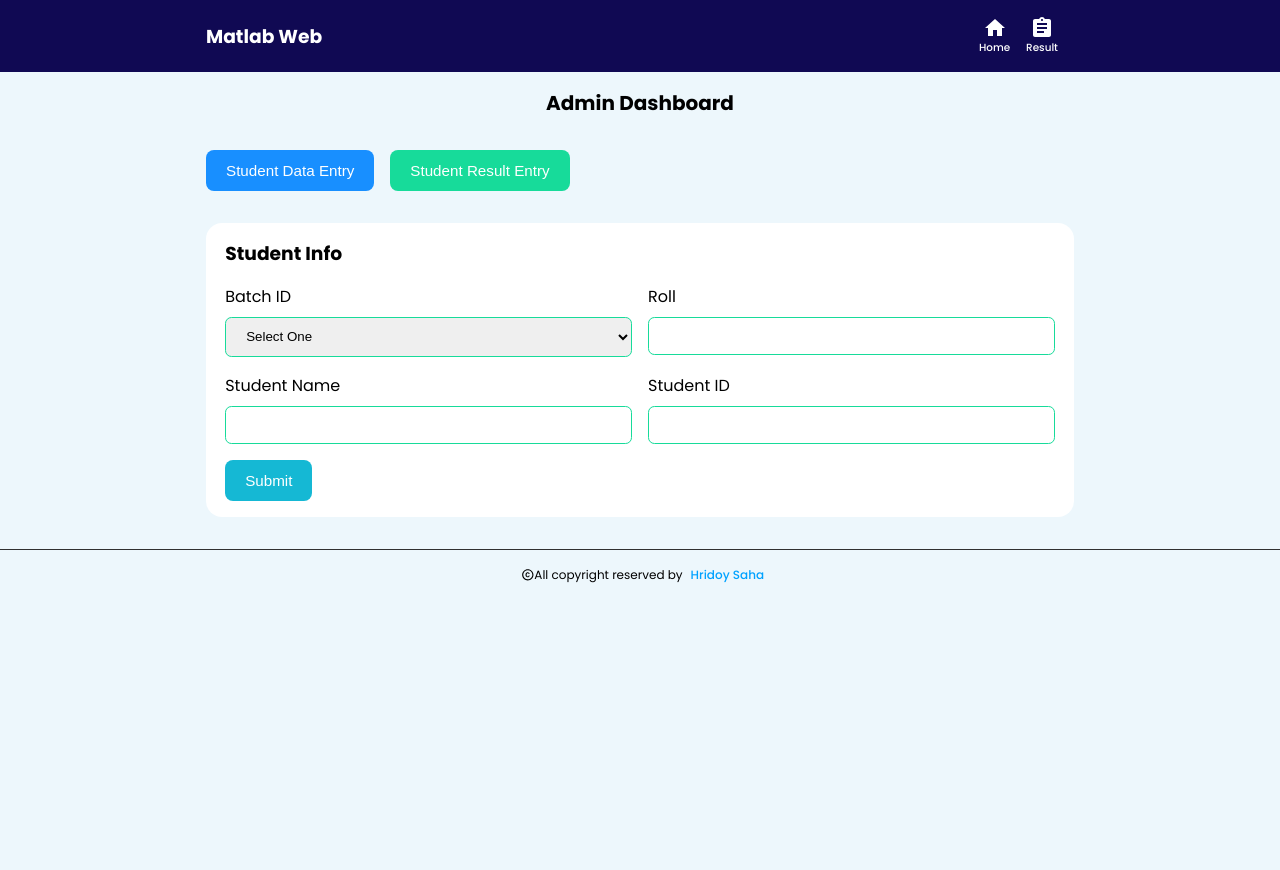
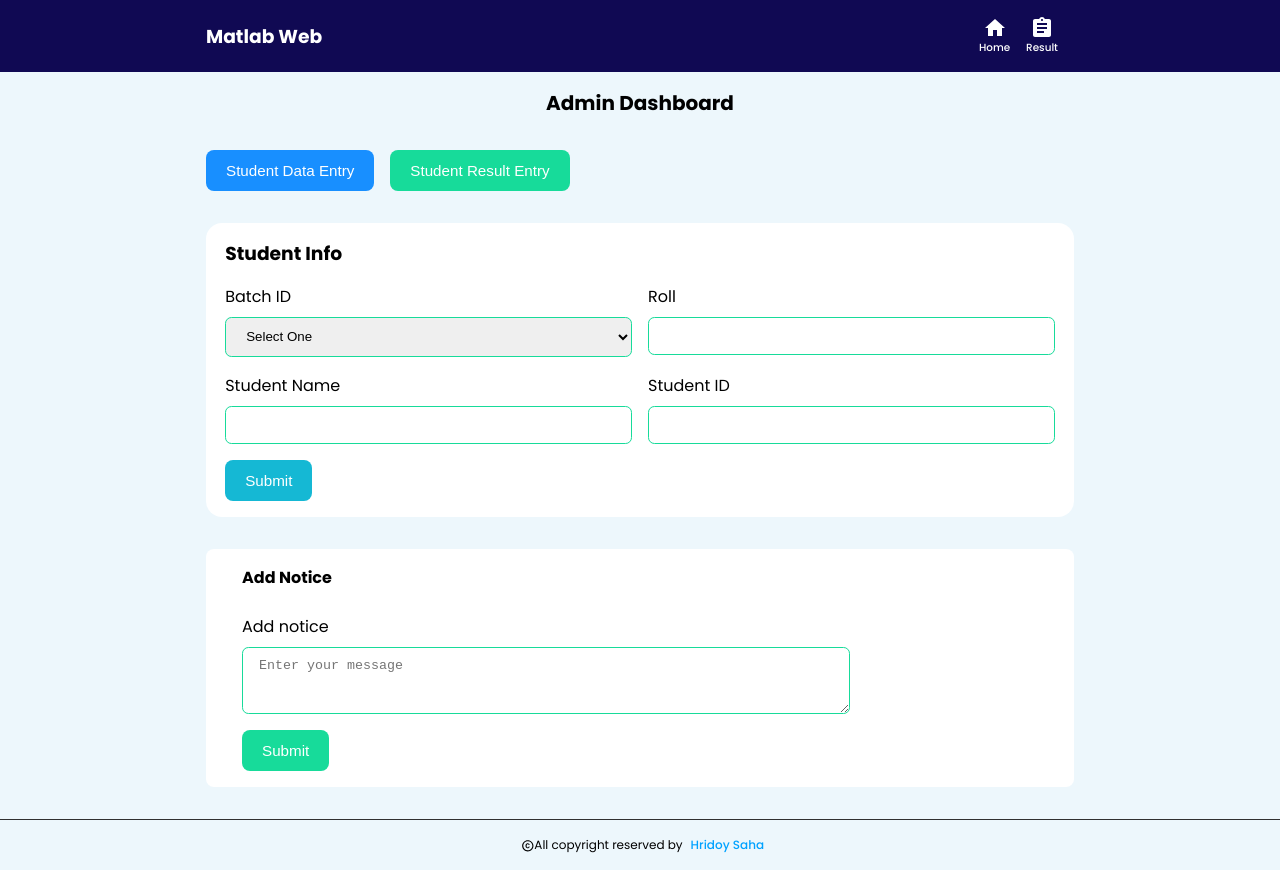
Before and after one commit to hridoysaha969/matlab-web, a Next.js app: page /dashboard in a window 1280 px wide. Before the commit the page ends 800 px from the top, so only its background shows below. Built offline with nearby package versions, Linux system fonts and the light colour scheme; no server answers.

Commit message:
version update 1.0.2

```diff
--- a/src/app/dashboard/page.js
+++ b/src/app/dashboard/page.js
@@ -1,4 +1,5 @@
 "use client";
+import Notice from "@/components/Notice";
 import StudentDataEntry from "@/components/StudentDataEntry";
 import StudentResultEntry from "@/components/StudentResultEntry";
 import classes from "@/styles/dashboard.module.css";
@@ -26,6 +27,7 @@ function Dashboard() {
       </div>
 
       {resultMood ? <StudentResultEntry /> : <StudentDataEntry />}
+      <Notice />
     </div>
   );
 }
--- /dev/null
+++ b/src/components/Notice.js
@@ -0,0 +1,31 @@
+import classes from "@/styles/notice.module.css";
+import { useState } from "react";
+
+function Notice() {
+  const [notice, setNotice] = useState("");
+  return (
+    <div className={classes.notice__container}>
+      <div className="container">
+        <h2 className={classes.notice__title}>Add Notice</h2>
+        <form>
+          <div className={classes.input__wrap}>
+            <label>Add notice</label>
+            <textarea
+              name="notice"
+              cols="5"
+              rows="3"
+              value={notice}
+              onChange={(e) => setNotice(e.target.value)}
+              placeholder="Enter your message"
+            />
+          </div>
+          <button type="submit" className={classes.btn__submit}>
+            Submit
+          </button>
+        </form>
+      </div>
+    </div>
+  );
+}
+
+export default Notice;
--- /dev/null
+++ b/src/styles/notice.module.css
@@ -0,0 +1,52 @@
+.notice__container {
+  margin-top: 2rem;
+  background: #fff;
+  border-radius: 0.5rem;
+  -webkit-border-radius: 0.5rem;
+  -moz-border-radius: 0.5rem;
+  -ms-border-radius: 0.5rem;
+  -o-border-radius: 0.5rem;
+  padding: 1rem 1.25rem;
+}
+.notice__title {
+  margin-bottom: 1.5rem;
+  font-size: 1rem;
+}
+.input__wrap {
+  display: flex;
+  flex-direction: column;
+}
+.input__wrap textarea {
+  outline: none;
+  border: 1px solid #17db9a;
+  padding: 0.65rem 1rem;
+  margin-top: 0.5rem;
+  border-radius: 0.4rem;
+  -webkit-border-radius: 0.4rem;
+  -moz-border-radius: 0.4rem;
+  -ms-border-radius: 0.4rem;
+  -o-border-radius: 0.4rem;
+  width: 70%;
+}
+.btn__submit {
+  border: none;
+  outline: none;
+  padding: 0.75rem 1.25rem;
+  text-transform: capitalize;
+  border-radius: 0.5rem;
+  -webkit-border-radius: 0.5rem;
+  -moz-border-radius: 0.5rem;
+  -ms-border-radius: 0.5rem;
+  -o-border-radius: 0.5rem;
+  font-size: 0.95rem;
+  cursor: pointer;
+  background: #17db9a;
+  color: #fff;
+  margin-top: 1rem;
+}
+
+@media screen and (max-width: 576px) {
+  .input__wrap textarea {
+    width: 90%;
+  }
+}
```
Also changed, not shown: src/app/result/[roll]/page.js (+20 -3 lines).
